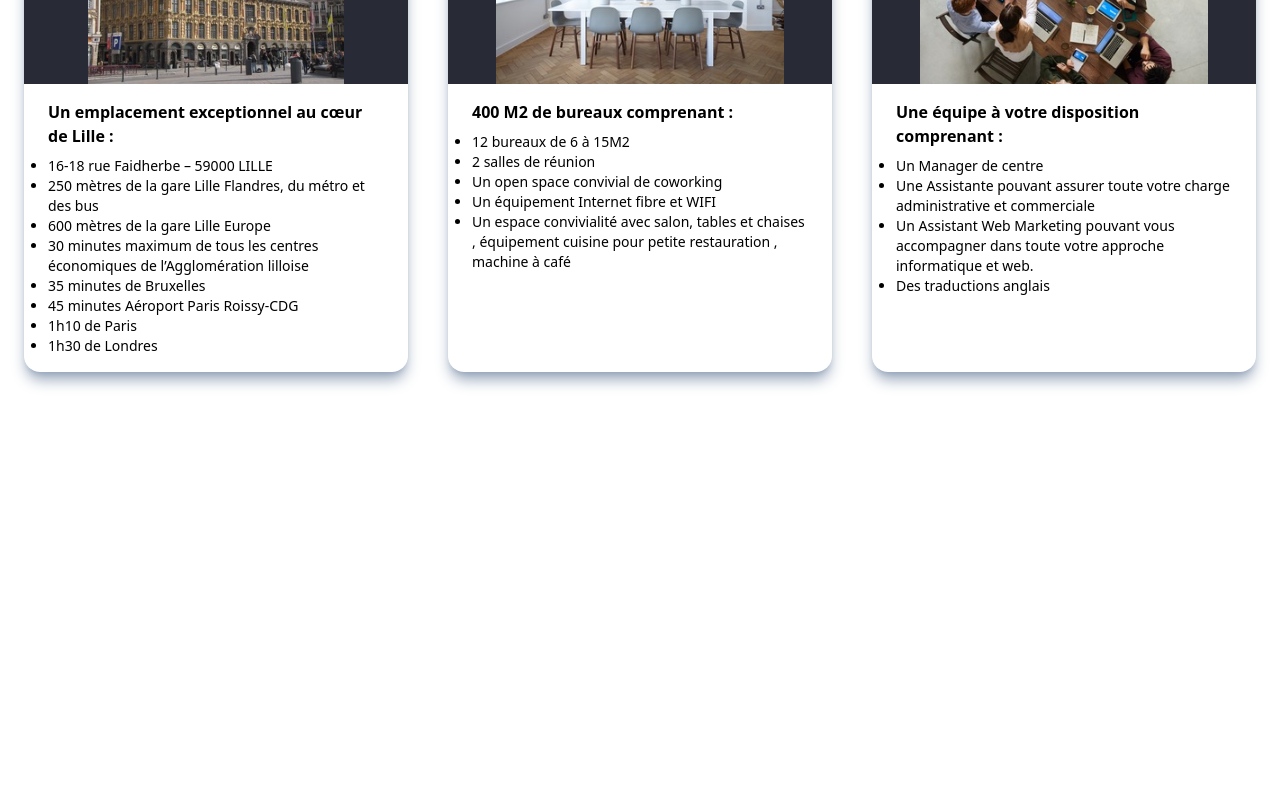
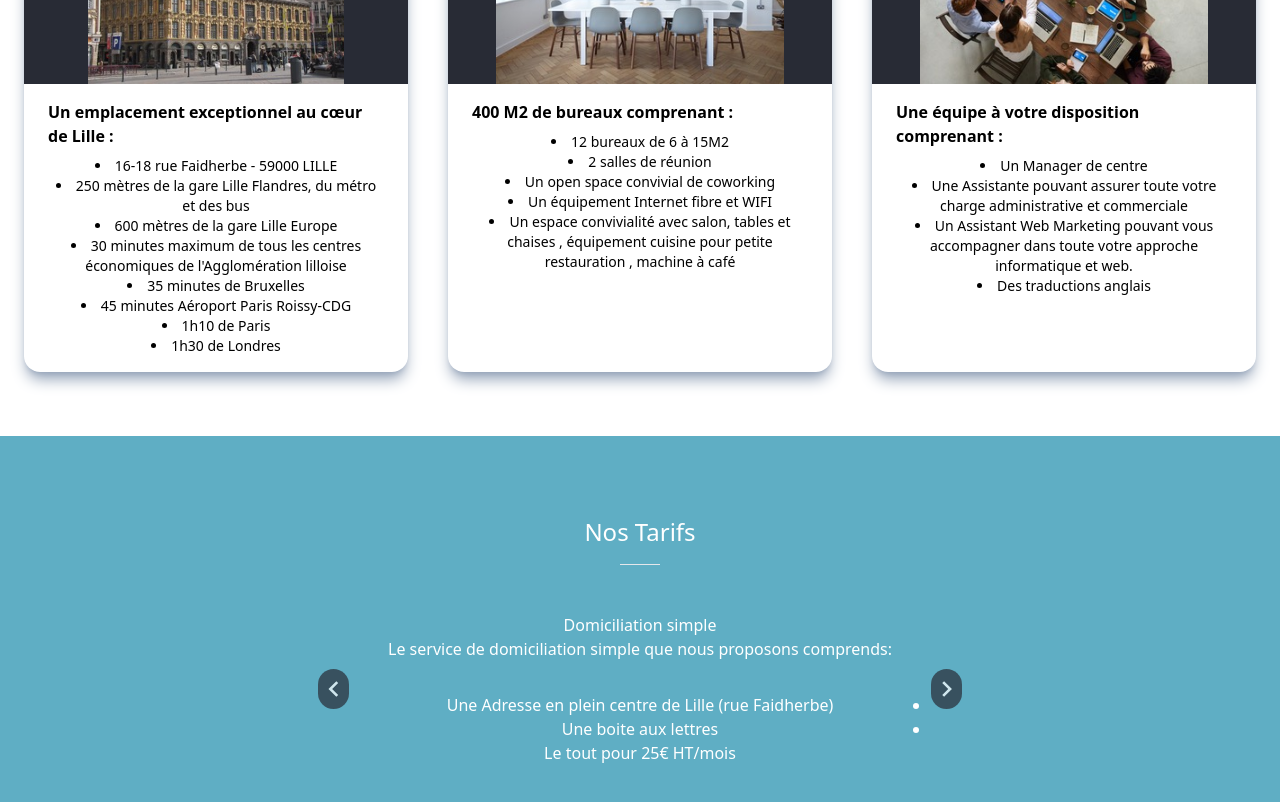
Before and after one commit to Office-center/office-center, a React (Create React App) app: page / in a window 1280 px wide. Shown: the part 1460-2262 px from the top of the page. Before the commit the page ends 1896 px from the top, so only its background shows below. Built offline with nearby package versions, Linux system fonts and the light colour scheme.

Commit message:
[+] add horizontal view price

```diff
--- a/package.json
+++ b/package.json
@@ -12,6 +12,7 @@
     "react-router-dom": "^6.3.0",
     "react-router-hash-link": "^2.4.3",
     "react-scripts": "5.0.1",
+    "tailwind-scrollbar-hide": "^1.1.7",
     "web-vitals": "^2.1.0"
   },
   "scripts": {
--- a/src/App.js
+++ b/src/App.js
@@ -6,6 +6,7 @@ import Accueil from './components/Accueil';
 import logo from './assets/terre.png';
 import Specialites from './components/Specialites';
 import Vision from './components/Vision';
+import Tarif from './components/Tarif';
 
 
 function App() {
@@ -55,6 +56,7 @@ function App() {
         <Accueil />
         <Specialites />
         <Vision />
+        <Tarif />
       </div>
     </BrowserRouter>
   );
--- a/src/components/Tarif.js
+++ b/src/components/Tarif.js
@@ -1,11 +1,67 @@
-import React from "react";
+import React, { useRef } from "react";
+import { MdChevronLeft, MdChevronRight } from 'react-icons/md';
+
+const data = [
+    {
+        title: "Domiciliation simple",
+        subtitle: "Le service de domiciliation simple que nous proposons comprends:",
+        list: ["Une Adresse en plein centre de Lille (rue Faidherbe)", "Une boite aux lettres", "La mise à disposition du courrier"],
+        prix: "Le tout pour 25€ HT/mois",
+    },
+    {
+        title: "Domiciliation avec réexpédition",
+        subtitle: "En choisissant le service de domiciliation avec réexpédition, vous obtenez: ",
+        list: ["Une Adresse en plein centre de Lille (rue Faidherbe)", "Une boite aux lettres", "La réexpédition hebdomadaire du courrier par voie postale"],
+        prix: "Forfait à 30€ HT/mois",
+    },
+    {
+        title: "Domiciliation avec retranscription",
+        subtitle: "Avec ce forfait sont compris les services suivants :",
+        list: ["Une Adresse en plein centre de Lille (rue Faidherbe)", "Une boite aux lettres", "La retranscription par mail à réception du courrier"],
+        prix: "Prix 35€ HT/mois",
+    },
+    {
+        title: "Domiciliation simple",
+        subtitle: "Le service de domiciliation simple que nous proposons comprends:",
+        list: ["Une Adresse en plein centre de Lille (rue Faidherbe)", "Une boite aux lettres", "La mise à disposition du courrier"],
+        prix: "Le tout pour 25€ HT/mois",
+    },
+];
 
 const Tarif = () => {
+
+    const slideLeft = () => {
+        var slider = document.getElementById('slider');
+        slider.scrollLeft = slider.scrollLeft - 575;
+    };
+
+    const slideRight = () => {
+        var slider = document.getElementById('slider');
+        slider.scrollLeft = slider.scrollLeft + 575;
+    };
+
     return (
-        <div>
-
+        <div className='relative flex items-center py-20 scrollbar-hide bg-secondaire flex-col'>
+            <h1 className="text-white text-2xl pb-4">Nos Tarifs</h1>
+            <hr className="w-10 pb-12" />
+            <div className="flex md:flex-row sm:flex-col items-center justify-center max-w-[740px]">
+                <MdChevronLeft className='opacity-70 cursor-pointer hover:opacity-100 bg-principal rounded-full ml-12' onClick={slideLeft} size={40} style={{ color: "#ffffff" }} />
+                <div id='slider' className='md:w-full md:h-full md:overflow-x-scroll sm:overflow-y-scroll scroll whitespace-nowrap scroll-smooth scrollbar-hide'>
+                    {data.map((item) => (
+                        <div className='w-full items-center justify-center inline-block cursor-pointer hover:scale-105 ease-in-out duration-300 h-full'>
+                            <h1 className="text-white text-center">{item.title}</h1>
+                            <h1 className="text-white text-center pb-8">{item.subtitle}</h1>
+                            <ul className='list-disc'>
+                                <li className="text-white text-center">{item.list[0]}</li>
+                                <li className="text-white text-center">{item.list[1]}</li>
+                            </ul>
+                            <p className="text-white text-center">{item.prix}</p>
+                        </div>
+                    ))}
+                </div>
+                <MdChevronRight className='opacity-70 cursor-pointer hover:opacity-100 bg-principal rounded-full mr-12' onClick={slideRight} size={40} style={{ color: "#ffffff" }} />
+            </div>
         </div>
-    )
+    );
 }
-
 export default Tarif;
--- a/src/components/Vision.js
+++ b/src/components/Vision.js
@@ -3,18 +3,15 @@ import image1 from '../assets/image1.jpeg'
 import image2 from '../assets/image2.jpeg'
 import image3 from '../assets/image3.jpeg'
 
-
-//md:grid-cols-3 sm:py-12
-
 const Vision = () => {
     return (
         <div className="flex flex-col justify-center items-center py-12">
             <h1 className="bg-black-500 pb-4 text-center font-bold text-3xl">Quelle est notre Vision ?</h1>
-            <p className="pb-10 w-auto text-black text-center px-28 text-sm">
-                Office Center est une société nouvelle qui développe un concept original de centre d’affaires associant la domiciliation d’entreprise, la location de bureaux et le coworking dans un cadre de partage d’expérience et avec un rapport coût/service lowcost.
-                Office Center a pour objectif d’accompagner l’entreprise à sa création et durant les différentes étapes de son développement .
+            <p className="max-w-[1240px] pb-10 w-auto text-black text-center px-28 text-sm">
+                Office Center est une société nouvelle qui développe un concept original de centre d'affaires associant la domiciliation d'entreprise, la location de bureaux et le coworking dans un cadre de partage d'expérience et avec un rapport coût/service lowcost.
+                Office Center a pour objectif d'accompagner l'entreprise à sa création et durant les différentes étapes de son développement .
             </p>
-            <h1 className="text-secondaire pb-12 text-center text-base">Les moyens OFFICE CENTER mis à la disposition de ses adhérents sont les suivants :</h1>
+            <h1 className="text-secondaire pb-12 text-center text-base px-28">Les moyens OFFICE CENTER mis à la disposition de ses adhérents sont les suivants :</h1>
 
             <div class="grid md:grid-cols-3 gap-10  p-4">
                 <div class="max-w-sm overflow-hidden shadow-lg shadow-slate-400 rounded-[16px]">
@@ -23,11 +20,11 @@ const Vision = () => {
                         <div class="font-bold text-base mb-2">
                             Un emplacement exceptionnel au cœur de Lille :
                         </div>
-                        <ul className="list-disc text-sm">
-                            <li>16-18 rue Faidherbe – 59000 LILLE</li>
+                        <ul className="list-disc text-sm list-inside text-center">
+                            <li>16-18 rue Faidherbe - 59000 LILLE</li>
                             <li>250 mètres de la gare Lille Flandres, du métro et des bus</li>
                             <li>600 mètres de la gare Lille Europe</li>
-                            <li>30 minutes maximum de tous les centres économiques de l’Agglomération lilloise</li>
+                            <li>30 minutes maximum de tous les centres économiques de l'Agglomération lilloise</li>
                             <li>35 minutes de Bruxelles</li>
                             <li>45 minutes Aéroport Paris Roissy-CDG</li>
                             <li>1h10 de Paris</li>
@@ -41,7 +38,7 @@ const Vision = () => {
                         <div class="font-bold text-base mb-2">
                             400 M2 de bureaux comprenant :
                         </div>
-                        <ul className="list-disc text-sm">
+                        <ul className="list-disc text-sm list-inside text-center">
                             <li>12 bureaux de 6 à 15M2</li>
                             <li>2 salles de réunion</li>
                             <li>Un open space convivial de coworking</li>
@@ -56,7 +53,7 @@ const Vision = () => {
                         <div class="font-bold text-base mb-2">
                             Une équipe à votre disposition comprenant :
                         </div>
-                        <ul className="list-disc text-sm">
+                        <ul className="list-disc text-sm list-inside text-center">
                             <li>Un Manager de centre</li>
                             <li>Une Assistante pouvant assurer toute votre charge administrative et commerciale</li>
                             <li>Un Assistant Web Marketing pouvant vous accompagner dans toute votre approche informatique et web.</li>
--- a/tailwind.config.js
+++ b/tailwind.config.js
@@ -26,5 +26,7 @@ module.exports = {
       // => @media (min-width: 1536px) { ... }
     }
   },
-  plugins: [],
+  plugins: [
+    require('tailwind-scrollbar-hide')
+  ],
 }
```
